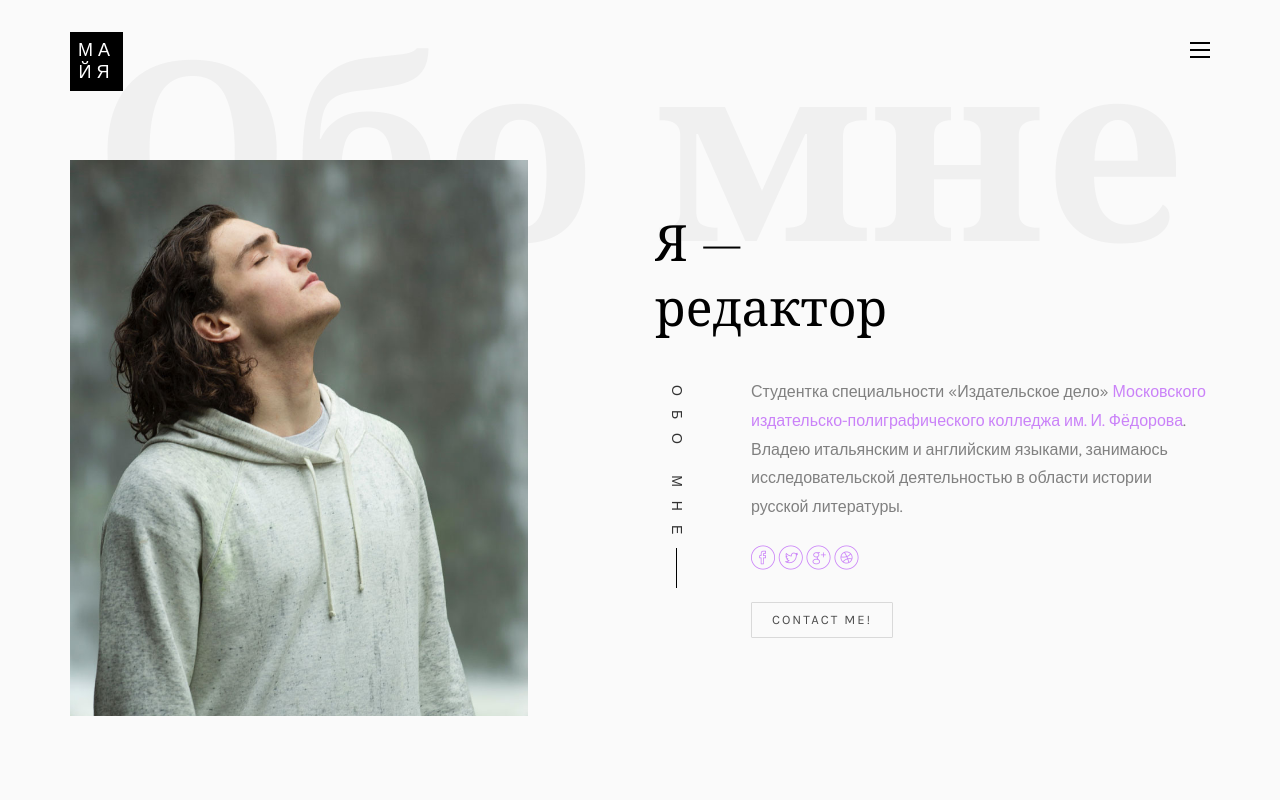
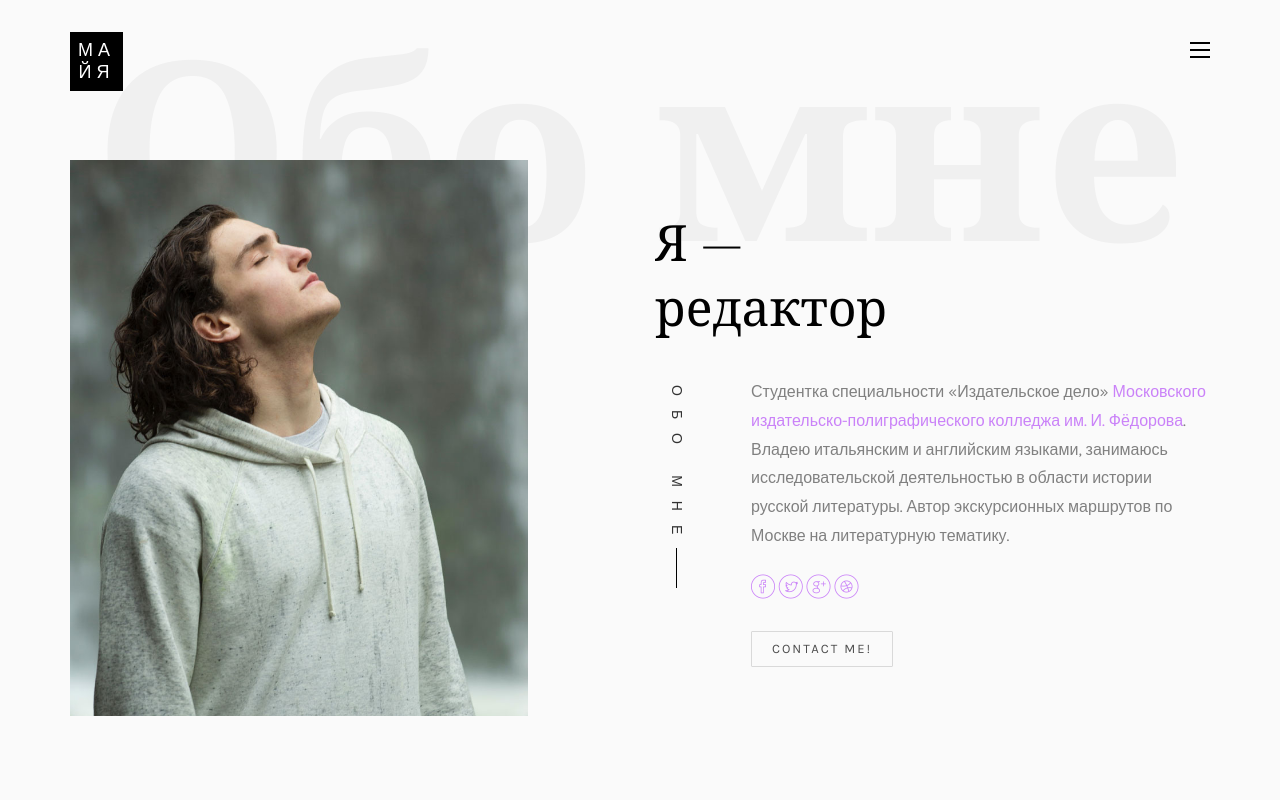
Before and after one commit to may4ske/resume, a plain HTML site: page index.html in a window 1280 px wide. Shown: the top 800 px of the page. Drawn offline with nearby package versions, Linux system fonts and the light colour scheme; files whose address does not match are found by name; a web font is replaced by a local one.

Commit message:
Update index.html

```diff
--- a/index.html
+++ b/index.html
@@ -139,7 +139,7 @@
 								<div class="rotate">
 									<h2 class="heading">Обо мне</h2>
 								</div>
-								<p>Студентка специальности «Издательское дело» <a href="#">Московского издательско-полиграфического колледжа им. И. Фёдорова</a>. Владею итальянским и английским языками, занимаюсь исследовательской деятельностью в области истории русской литературы.</p>
+								<p>Студентка специальности «Издательское дело» <a href="#">Московского издательско-полиграфического колледжа им. И. Фёдорова</a>. Владею итальянским и английским языками, занимаюсь исследовательской деятельностью в области истории русской литературы. Автор экскурсионных маршрутов по Москве на литературную тематику.</p>
 								<p class="colorlib-social-icons">
 									<a href="#"><i class="icon-facebook4"></i></a>
 									<a href="#"><i class="icon-twitter3"></i></a>
```
